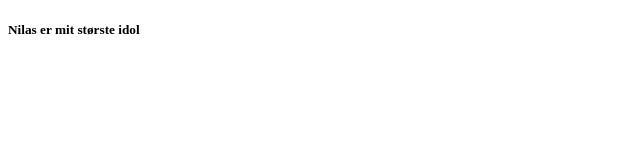
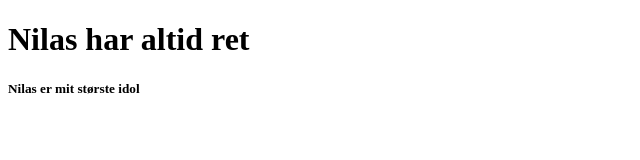
Before and after one commit to dashingomaster3000/CGM-MontorV2, a plain HTML site: page index.html in a window 1280 px wide. Shown: the whole page, without its empty margins (0-640 px from the left). Drawn offline with Linux system fonts and the light colour scheme.

Commit message:
Update index.html

```diff
--- a/index.html
+++ b/index.html
@@ -6,6 +6,7 @@
     <title>tjek blod her</title>
 </head>
 <body>
+    <h1>Nilas har altid ret</h1>
     <h5>Nilas er mit største idol</h5>
 </body>
 </html>
```
